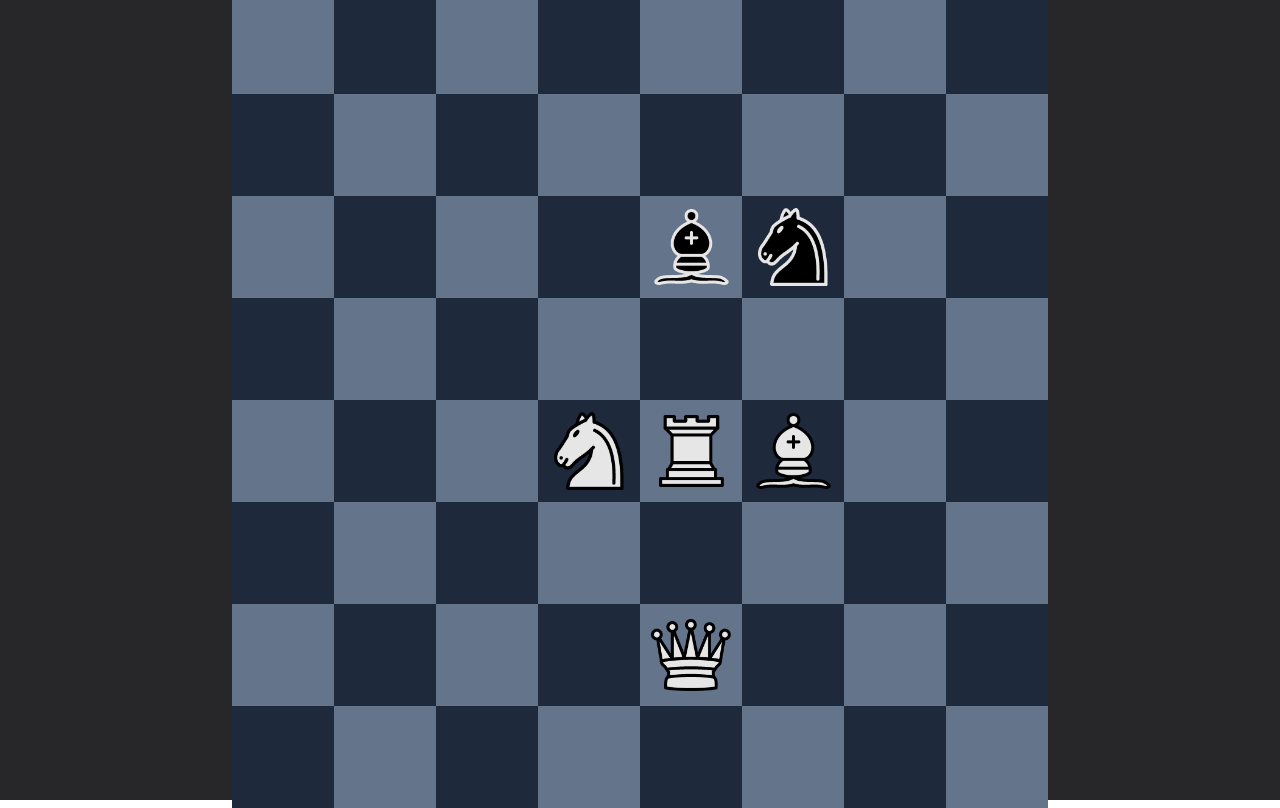
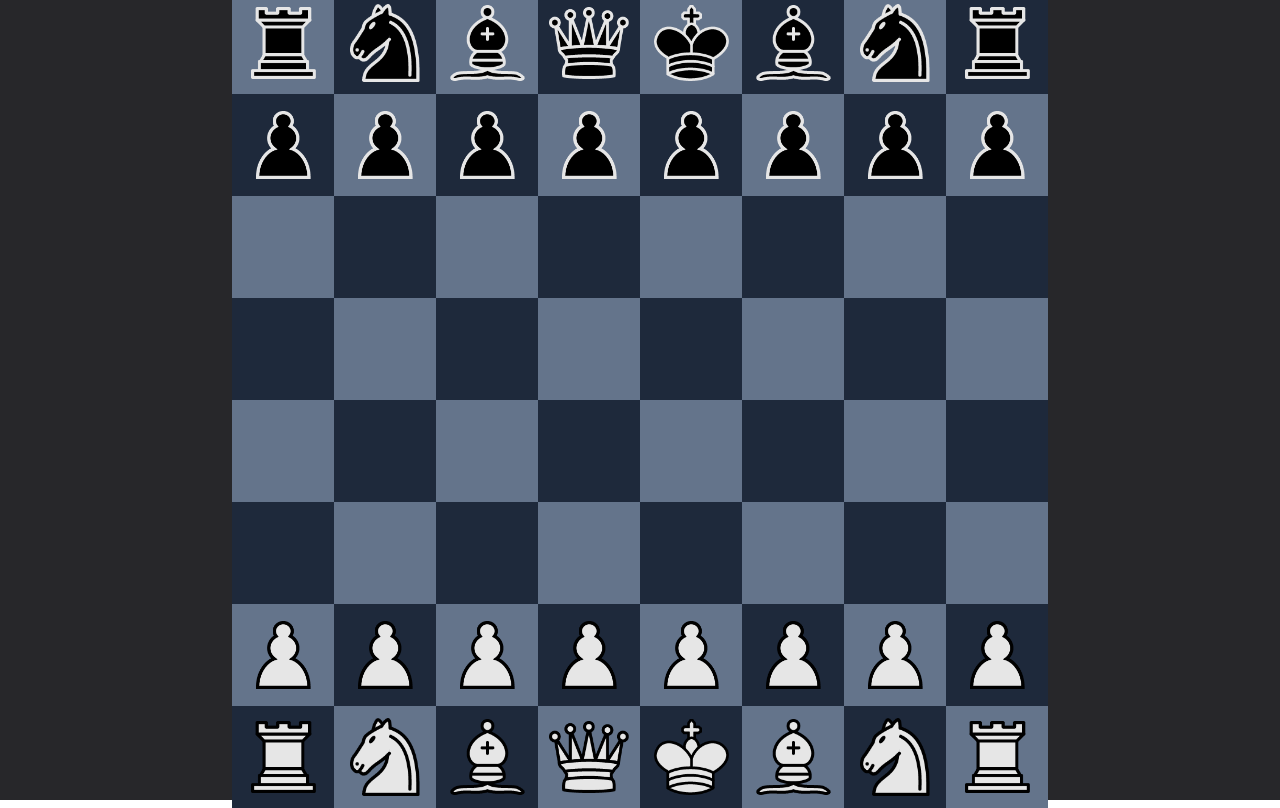
Before and after one commit to viniradoll/ChessApp, a Next.js app: page / in a window 1280 px wide. Built offline with nearby package versions, Linux system fonts and the light colour scheme.

Commit message:
piece moves fully implemented, added turns

```diff
--- a/app/board.tsx
+++ b/app/board.tsx
@@ -27,23 +27,27 @@ const initialState = {
 const temp =
     [0, 0, 0, 0, 0, 0, 0, 0,
      0, 0, 0, 0, 0, 0, 0, 0,
-     0, 0, 0, 0, -3, -2, 0, 0,
      0, 0, 0, 0, 0, 0, 0, 0,
-     0, 0, 0, 2, 4, 3, 0, 0,
+     0, 0, 0, 2, 2, 2, 0, 0,
+     0, 0, 0, 2, 1, 2, 0, 0,
+     0, 0, 0, 2, 2, 2, 0, 0,
      0, 0, 0, 0, 0, 0, 0, 0,
-     0, 0, 0, 0, 5, 0, 0, 0,
      0, 0, 0, 0, 0, 0, 0, 0]
 
 export default function Board() {
 
-    const [board, setBoard] = useState<number[]>(temp)
+    const [board, setBoard] = useState<number[]>(initialState.board)
     const [selected, setSelected] = useState<number>(-1)
     const SelectedIsValid = selected > -1 ? true : false
     const [validMoves, setValidMoves] = useState<number[]>([])
+    const [player, setPlayer] = useState<number>(1)
 
     function calculateValidMoves(squareId:number){
         let pieceId = board[squareId]
-        if (!SelectedIsValid){
+        if (squareId === selected){
+            return setValidMoves([])
+        }
+        if (!SelectedIsValid || !validMoves.includes(squareId)){
             return setValidMoves(pieceMoves(pieceId,squareId, board))
         }
         setValidMoves([])
@@ -56,11 +60,16 @@ export default function Board() {
             tBoard[selected] = 0
             setSelected(-1)
             calculateValidMoves(squareId)
+            let newPlayer = player * -1
+            setPlayer(newPlayer)
             return setBoard(board)
         }
         if (board[squareId] === 0 || squareId === selected){
             setSelected(-1)
             calculateValidMoves(squareId)
+            return
+        }
+        if (board[squareId] * player < 0){
             return
         }
         setSelected(squareId)
--- a/app/globals.css
+++ b/app/globals.css
@@ -1,3 +1,7 @@
 @tailwind base;
 @tailwind components;
 @tailwind utilities;
+
+.half-transparent{
+    border-color: rgba(203, 203, 203, 0.5)
+}
--- a/app/pieceMovement.tsx
+++ b/app/pieceMovement.tsx
@@ -1,46 +1,51 @@
-function handleMove(piece: number, square: number, board:number[]) {
+function handleMove(piece: number, square: number, board: number[]) {
     let directions: Array<Array<number>> = []
-    let output:number[] = []
+    let output: number[] = []
     let col = square % 8
     let row = (square - col) / 8
     switch (piece) {
+        case -1:
+        case 1:
+            output = pawn(square, board, piece)
+            return output
         case -2:
         case 2:
-            output = knight(square, board)
+            output = knightAndKing(square, board, 2)
             return output
         case -3:
         case 3:
-            directions = bishop(square)
+            directions = bishop()
             break
         case -4:
         case 4:
-            directions = rook(square)
+            directions = rook()
             break
         case -5:
         case 5:
-            directions = queen(square)
+            directions = queen()
             break
         case -6:
         case 6:
-            break
+            output = knightAndKing(square, board, 6)
+            return output
     }
     output = getMoveList(square, directions, board)
     return output
 }
 
-function getMoveList(square:number, directions:Array<Array<number>>, board:number[]){
-    let output:number[] = []
+function getMoveList(square: number, directions: Array<Array<number>>, board: number[]) {
+    let output: number[] = []
     let col = square % 8
     let row = (square - col) / 8
-    let newSquare:number
+    let newSquare: number
     for (let i of directions) {
         let newRow = row
         let newCol = col
         while (newRow <= 7 && newRow >= 0 && newCol <= 7 && newCol >= 0) {
             newSquare = (newRow * 8) + newCol
-            if (newSquare !== square){
-                if (board[newSquare] !== 0 && newSquare !== square){
-                    if (board[newSquare] * board[square] < 0){
+            if (newSquare !== square) {
+                if (board[newSquare] !== 0 && newSquare !== square) {
+                    if (board[newSquare] * board[square] < 0) {
                         output.push(newSquare)
                     }
                     break
@@ -55,11 +60,38 @@ function getMoveList(square:number, directions:Array<Array<number>>, board:numbe
     return output
 }
 
-function knight(square: number, board:number[]) {
+function pawn(square: number, board: number[], color: number) {
+    let output: number[] = []
+    let col = square % 8
+    let row = (square - col) / 8
+    let startingRow = color > 0 ? 6 : 1
+    let newSquare = ((row - color) * 8) + col
+    if (board[newSquare] === 0) {
+        output.push(newSquare)
+        if (row === startingRow) {
+            if (board[newSquare - (8 * color)] === 0) {
+                output.push(newSquare - (8 * color))
+            }
+        }
+    }
+    if (col !== 7){
+        if (board[square - (9 * color)] * color < 0){
+            output.push(square - (9 * color))
+        }
+    }
+    if (col !== 0){
+        if (board[square - (7 * color)] * color < 0){
+            output.push(square - (7 * color))
+        }
+    }
+    return output
+}
+
+function knightAndKing(square: number, board: number[], piece: 2 | 6) {
     let output = []
     let col = square % 8
     let row = (square - col) / 8
-    const moveSteps = [
+    let moveSteps = [
         [-2, 1],
         [-1, 2],
         [1, 2],
@@ -69,20 +101,32 @@ function knight(square: number, board:number[]) {
         [-1, -2],
         [-2, -1]
     ]
+    if (piece === 6){
+        moveSteps = [
+            [0, 1],
+            [1, 1],
+            [1, 0],
+            [1, -1],
+            [0, -1],
+            [-1, -1],
+            [-1, 0],
+            [-1, 1]
+        ]
+    }
     for (let i of moveSteps) {
         let newRow = row + i[0]
         let newCol = col + i[1]
-        let newSquare:number
+        let newSquare: number
         if (newRow >= 0 && newRow <= 7 && newCol >= 0 && newCol <= 7) {
             newSquare = (newRow * 8) + newCol
-            if (board[newSquare] * board[square] <= 0){
+            if (board[newSquare] * board[square] <= 0) {
                 output.push(newSquare)
             }
         }
     }
     return output
 }
-function bishop(square: number) {
+function bishop() {
     const directions = [
         [1, 1],
         [-1, 1],
@@ -91,7 +135,7 @@ function bishop(square: number) {
     ]
     return directions
 }
-function rook(square: number){
+function rook() {
     const directions = [
         [1, 0],
         [-1, 0],
@@ -100,7 +144,7 @@ function rook(square: number){
     ]
     return directions
 }
-function queen(square: number){
+function queen() {
     const directions = [
         [1, 1],
         [-1, 1],
--- a/app/square.tsx
+++ b/app/square.tsx
@@ -12,6 +12,7 @@ import wpawn from '../public/pieces/w_pawn_png_128px.png'
 import wqueen from '../public/pieces/w_queen_png_128px.png'
 import wrook from '../public/pieces/w_rook_png_128px.png'
 import empty from '../public/pieces/empty.png'
+import './globals.css'
 
 type Props = {
     squareId: number,
@@ -46,10 +47,7 @@ function getPiece(id:number):pieceImage{
     }
 }
 
-function getBackgroundColor(validMoves:number[], squareId:number, selected:number):string{
-    if (validMoves.includes(squareId)){
-        return 'bg-neutral-900'
-    }
+function getBackgroundColor(squareId:number, selected:number):string{
     if (selected !== squareId){
         return (squareId + Math.floor(squareId / 8)) % 2 === 0 ? 'bg-slate-500' : 'bg-slate-800'
     }
@@ -58,9 +56,12 @@ function getBackgroundColor(validMoves:number[], squareId:number, selected:numbe
 
 export default function Square({ squareId, pieceId, selected, click, validMoves }: Props){
     let piece:pieceImage = getPiece(pieceId)
+    let selectableCSS = pieceId === 0 ? 'h-8 w-8 rounded-full bg-gray-700 absolute' : 'absolute h-24 w-24 rounded-full border-8 half-transparent'
+    let selectable = <div className={selectableCSS}/>
     return(
         <div onClick={() => click(squareId)}
-        className={`${getBackgroundColor(validMoves, squareId, selected)} h-[102px] w-auto flex items-center justify-center`} >
+        className={`${getBackgroundColor(squareId, selected)} h-[102px] w-auto flex items-center justify-center`} >
+            { validMoves.includes(squareId) ? selectable : null}
             <Image
             src={piece.image}
             height={piece.size}
```
Lines whose indentation alone changed are shown as unchanged.
